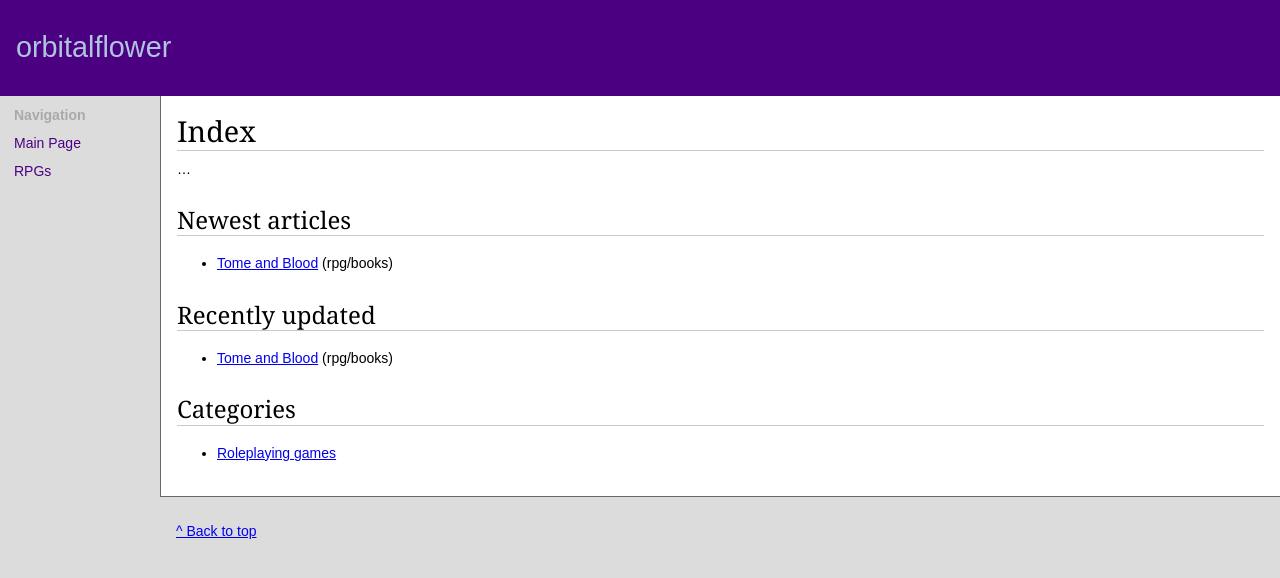
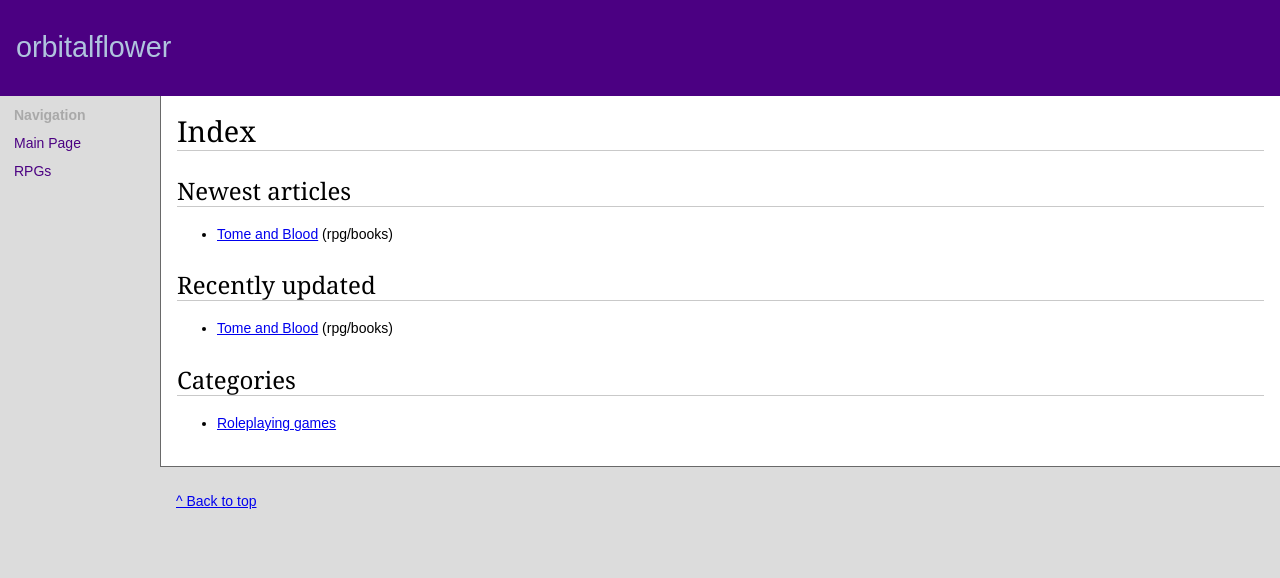
Before and after one commit to orbitalflower/orbitalflower.github.io, a Jekyll site: the page built from index.md, in a window 1280 px wide. Shown: the top 578 px of the page. Built offline with Jekyll 4.4.1, drawn with Linux system fonts in a browser that asks for light colours.

Commit message:
Index page

```diff
--- a/_layouts/default.html
+++ b/_layouts/default.html
@@ -16,7 +16,7 @@
         <h2>Navigation</h2>
         <ul>
           <li><a href="{{ "/" | absolute_url }}">Main Page</a></li>
-          <li><a href="{{ "/rpgs/" | absolute_url }}">RPGs</a></li>
+          <li><a href="{{ "/rpg/" | absolute_url }}">RPGs</a></li>
         </ul>
       </div>
 
--- a/_layouts/index.html
+++ b/_layouts/index.html
@@ -16,7 +16,7 @@ layout: default
 <h2>Recently updated</h2>
 
 <ul>
-{% assign sortedPosts = site.posts limit:10 | sort: 'updated' %}
+{% assign sortedPosts = site.posts | sort: 'updated' %}
 {% for post in sortedPosts limit:10 %}
   <li><a href="{{post.url}}">{{post.title}}</a> {{ post.categories | default: "" | join: "/" | prepend: " (" | append: ") " }} </li>
 {% endfor %}
--- a/index.md
+++ b/index.md
@@ -2,5 +2,3 @@
 title: Index
 layout: index
 ---
-
-...
```
